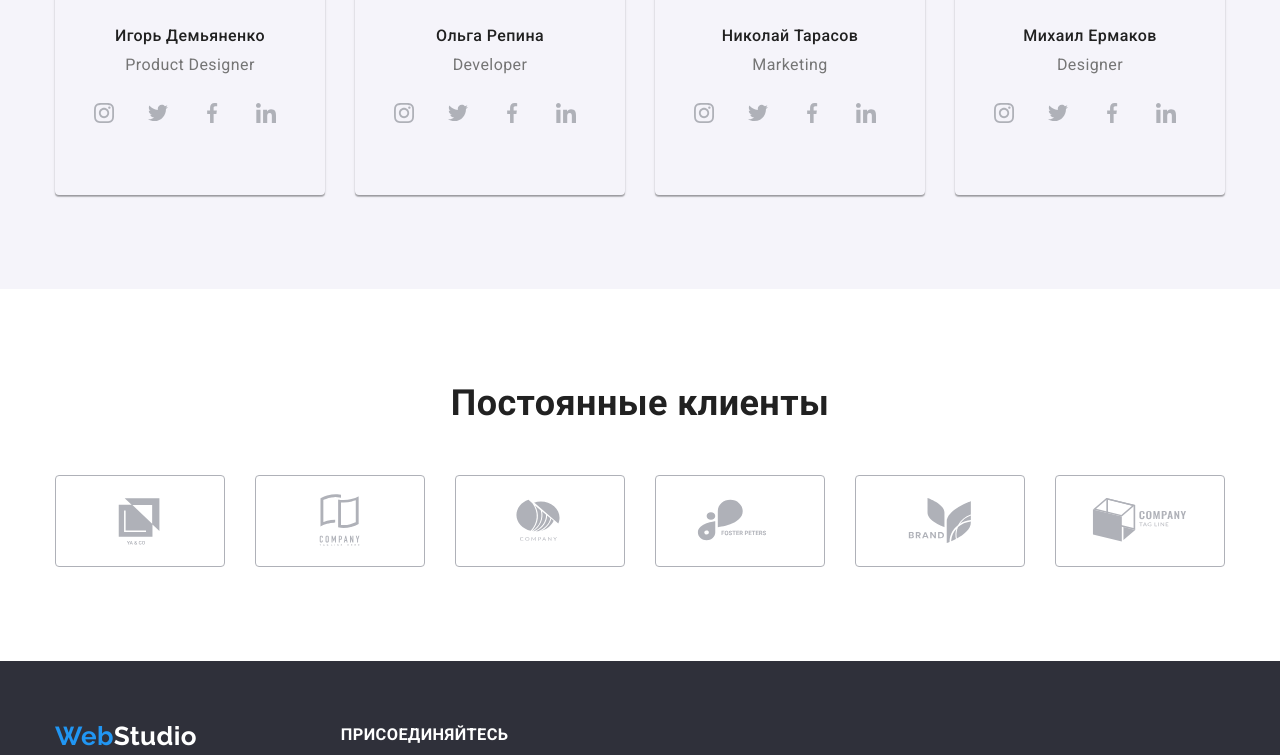
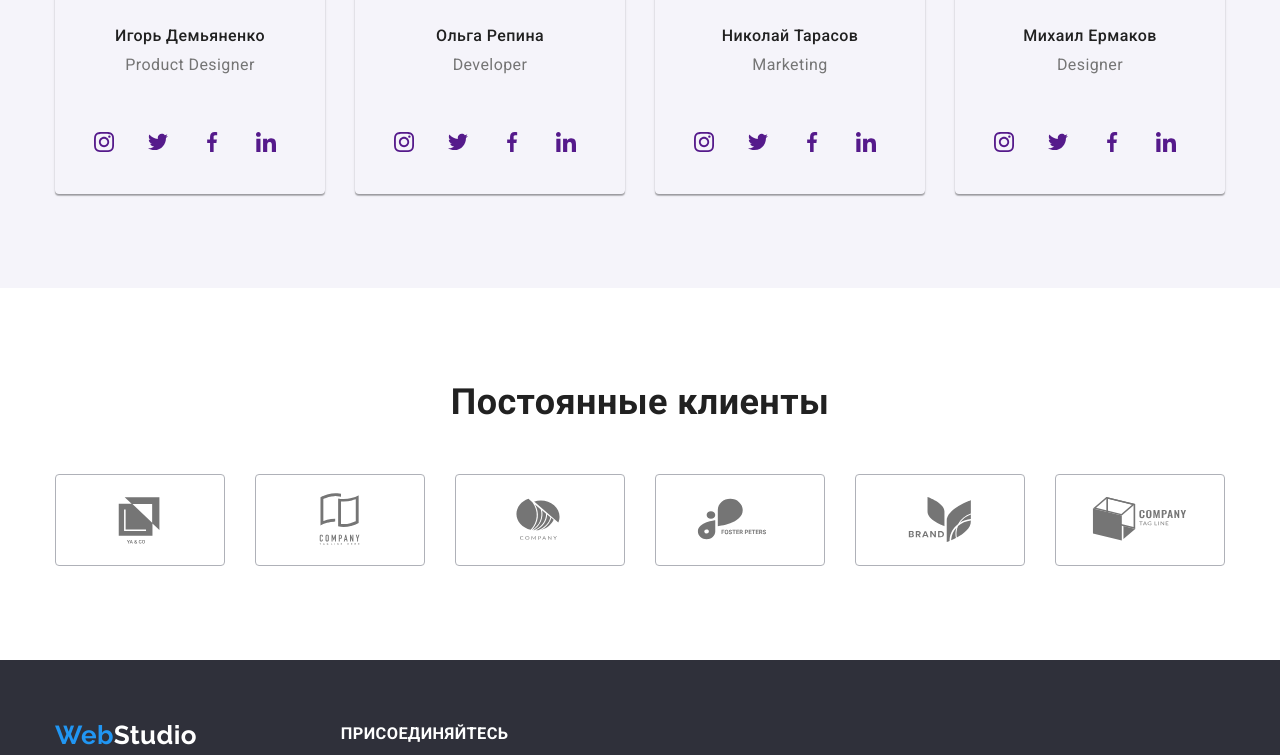
Before and after one commit to AndriiLendiel/goit-markup-hw-08, a plain HTML site: page index.html in a window 1280 px wide. Shown: the part 2045-2800 px from the top of the page. Drawn offline with nearby package versions, Linux system fonts and the light colour scheme.

Commit message:
Add files via upload

```diff
--- a/css/styles.css
+++ b/css/styles.css
@@ -52,15 +52,33 @@ color: var(--active-color);}
 }
 .contacts-link {
 color: var(--main-color);
-
+display: inline-block;
 }
 
 .contacts-link:hover,
 .site-link:hover,
 .contacts-link:focus,
-.site-link:focus {
-      color: var(--active-color);
-   }
+.site-link:focus
+{
+color: var(--active-color);
+}
+
+.envelope-item {
+   display: inline-block;
+   width: 16px;
+   height: 12px;
+   margin-right: 10px;
+   fill: currentColor;
+}
+
+.smartphone-item {
+   display: inline-block;
+   width: 10px;
+   height: 16px;
+   margin-right: 10px;
+   fill: currentColor
+
+}
 
 
 
@@ -405,31 +423,7 @@ img {
 
 /*                  HEADER */
 
-.envelope-item {
-   display: inline-block;
-   width: 16px;
-   height: 12px;
-   margin-right: 10px;
-   fill: var(--main-color)
-}
 
-.smartphone-item {
-   display: inline-block;
-   width: 10px;
-   height: 16px;
-   margin-right: 10px;
-   fill: var(--main-color);
-
-}
-
-.smartphone-item:hover,
-.smartphone-item:focus,
-.envelope-item:hover,
-.envelope-item:focus
-{
-   fill: var(--active-color);
-   cursor: pointer;
-}
 
 
 /*WHY WE*/
@@ -453,13 +447,12 @@ img {
 /*OUR TEAM */
 
 .social {
-   width: 206px;
    display: flex;
-   margin-top: 16px;
    align-content: center;
    justify-content: center;
+   margin-left: auto;
    margin-bottom: 30px;
-   margin-left: auto;
+   margin-top: 15px;
    margin-right: auto;
 }
 
@@ -472,28 +465,14 @@ img {
    margin-right: 10px;
    border-radius: 100%;
 }
-
-
-.social-back:hover,
-.social-back:focus {
-   background-color: var(--active-color);
-}
 .instagram,
 .twitter,
 .facebook,
 .linkedin {
-   fill: #AFB1B8;
-}
-
-svg {
-   display: flex;
-}
-.instagram:hover,
-.twitter:hover,
-.facebook:hover,
-.linkedin:hover {
-   fill: var(--white-color);
-   background-color: var(--active-color);
+fill: currentColor;
+display: flex;
+align-content: center;
+justify-content: center;
 }
 
 /*PERMANENT CLIENTS */
@@ -510,32 +489,25 @@ svg {
    border-radius: 4px;
    justify-content: center;
    align-items: center;
-
 }
-.partner-back:hover {
-   border-color: var(--active-color);
-}
-
-
 .client-item:last-child .partner-back {
 margin-right: 0px;
 }
-
-
 
 .partner-logo {
    display: flex;
    max-width: 100%;
    max-height: 100%;
-   fill:#AFB1B8;
+   fill:currentColor;
    align-content: center;
 }
+.partner-back:hover {
+   color: var(--active-color);
+   border: var(--active-color) 1px solid;
+   border-radius: 4px;
+}
 
-.partner-logo:hover,
-.partner-logo:focus {
-   fill: var(--active-color);
 
-}
 
 
 
@@ -568,3 +540,12 @@ margin-right: 0px;
    border-radius: 100%;
    background-color: rgba(255, 255, 255, 0.1)
 }
+
+/* PORTFOLIO */
+
+
+.portfolio-click:hover {
+   box-shadow: 0px 1px 1px rgba(0, 0, 0, 0.12),
+   0px 4px 4px rgba(0, 0, 0, 0.06),
+   1px 4px 6px rgba(0, 0, 0, 0.16);
+}
--- a/index.html
+++ b/index.html
@@ -32,18 +32,21 @@
                 </ul>
             </nav>
             <ul class="list contacts-nav">
-                <li class="item "><svg class="envelope-item">
+                <li class="item">
+                    <div class="click-header">
+
+                        <a class="link contacts-link" href="mailto:info@devstudio.com"><svg class="envelope-item">
                                 <use href="./images/icons.svg/symbol-defs1.svg#icon-envelope">
                                 </use>
                             </svg>
-                    <a class="link contacts-link" href="mailto:info@devstudio.com"> info@devstudio.com</a>
-
+                            info@devstudio.com</a>
+                    </div>
                 </li>
 
-                <li class="item "> <svg class="smartphone-item">
+                <li class="item ">
+                    <a class="link contacts-link" href="tel:+0961111111"><svg class="smartphone-item">
                             <use href="./images/icons.svg/symbol-defs1.svg#icon-smartphone"></use>
-                    </svg>
-                    <a class="link contacts-link" href="tel:+0961111111"> +38 096 111 11
+                        </svg> +38 096 111 11
                         11 </a>
                 </li>
             </ul>
@@ -139,162 +142,196 @@
                         <div class="text-team">
                             <h3 class="title-team">Игорь Демьяненко</h3>
                             <p lang="en" class="team-paragraph">Product Designer</p>
+                        </div>
+
+
                         <ul class="social list">
                             <li>
 
-                                    <div class="social-back"><a class="social-link" href="" target="_blank"
-                                            rel="noopener noreferrer"></a><svg class="instagram" width="20" height="20">
+                                <a class="social-link" href="" target="_blank" rel="noopener noreferrer">
+                                    <div class="social-back">
+                                        <svg class="instagram" width="20" height="20">
                                             <use href="./images/icons.svg/symbol-defs1.svg#icon-instagram">
 
                                             </use>
-                                        </svg></div>
+                                        </svg>
+                                    </div>
                                 </a>
 
+
                             </li>
-                                <li><a href="" target="_blank" rel="noopener noreferrer">
+                            <li><a class="social-link" href="" target="_blank" rel="noopener noreferrer">
                                     <div class="social-back"><svg class="twitter" width="20" height="20">
                                             <use href="./images/icons.svg/symbol-defs1.svg#icon-twitter">
 
                                             </use>
                                         </svg></div>
-                                    </a></li>
-                                <li><a href="" target="_blank" rel="noopener noreferrer">
+                                </a>
+                            </li>
+                            <li><a class="social-link" href="" target="_blank" rel="noopener noreferrer">
                                     <div class="social-back"><svg class="facebook" width="20" height="20">
                                             <use href="./images/icons.svg/symbol-defs1.svg#icon-facebook">
 
                                             </use>
                                         </svg></div>
-                                    </a></li>
-                                <li><a href="" target="_blank" rel="noopener noreferrer">
+                                </a>
+                            </li>
+                            <li><a class="social-link" href="" target="_blank" rel="noopener noreferrer">
                                     <div class="social-back"><svg class="linkedin" width="20" height="20">
                                             <use href="./images/icons.svg/symbol-defs1.svg#icon-linkedin">
-
                                             </use>
                                         </svg></div>
-                                    </a></li>
+                                </a>
+                            </li>
                         </ul>
-                        </div>
+
                     </li>
                     <li class="item card-item">
                         <img src="./images/developer.jpg" alt="Ольга Репина" width="270" height="260">
                         <div class="text-team">
                             <h3 class="title-team">Ольга Репина</h3>
                             <p lang="en" class="team-paragraph">Developer</p>
+                        </div>
                         <ul class="social list">
                             <li>
-                                    <a href="" target="_blank" rel="noopener noreferrer">
-                                        <div class="social-back"><svg class="instagram" width="20" height="20">
+
+                                <a class="social-link" href="" target="_blank" rel="noopener noreferrer">
+                                    <div class="social-back">
+                                        <svg class="instagram" width="20" height="20">
                                             <use href="./images/icons.svg/symbol-defs1.svg#icon-instagram">
 
                                             </use>
-                                            </svg></div>
+                                        </svg>
+                                    </div>
                                 </a>
 
+
                             </li>
-                                <li><a href="" target="_blank" rel="noopener noreferrer">
+                            <li><a class="social-link" href="" target="_blank" rel="noopener noreferrer">
                                     <div class="social-back"><svg class="twitter" width="20" height="20">
                                             <use href="./images/icons.svg/symbol-defs1.svg#icon-twitter">
 
                                             </use>
                                         </svg></div>
-                                    </a></li>
-                                <li><a href="" target="_blank" rel="noopener noreferrer">
+                                </a>
+                            </li>
+                            <li><a class="social-link" href="" target="_blank" rel="noopener noreferrer">
                                     <div class="social-back"><svg class="facebook" width="20" height="20">
                                             <use href="./images/icons.svg/symbol-defs1.svg#icon-facebook">
 
                                             </use>
                                         </svg></div>
-                                    </a></li>
-                                <li><a href="" target="_blank" rel="noopener noreferrer">
+                                </a>
+                            </li>
+                            <li><a class="social-link" href="" target="_blank" rel="noopener noreferrer">
                                     <div class="social-back"><svg class="linkedin" width="20" height="20">
                                             <use href="./images/icons.svg/symbol-defs1.svg#icon-linkedin">
-
                                             </use>
                                         </svg></div>
-                                    </a></li>
+                                </a>
+                            </li>
                         </ul>
-                        </div>
                     </li>
+
+
+
                     <li class="item card-item">
                         <img src="./images/marketing.jpg" alt="Николай Тарасов" width="270" height="260">
                         <div class="text-team">
                             <h3 class="title-team">Николай Тарасов</h3>
                             <p lang="en" class="team-paragraph">Marketing</p>
+                        </div>
                         <ul class="social list">
                             <li>
-                                    <a href="" target="_blank" rel="noopener noreferrer" width="20" height="20">
-                                        <div class="social-back"><svg class="instagram" width="20" height="20">
+
+                                <a class="social-link" href="" target="_blank" rel="noopener noreferrer">
+                                    <div class="social-back">
+                                        <svg class="instagram" width="20" height="20">
                                             <use href="./images/icons.svg/symbol-defs1.svg#icon-instagram">
 
                                             </use>
-                                            </svg></div>
+                                        </svg>
+                                    </div>
                                 </a>
 
+
                             </li>
-                                <li><a href="" target="_blank" rel="noopener noreferrer">
+                            <li><a class="social-link" href="" target="_blank" rel="noopener noreferrer">
                                     <div class="social-back"><svg class="twitter" width="20" height="20">
                                             <use href="./images/icons.svg/symbol-defs1.svg#icon-twitter">
 
                                             </use>
                                         </svg></div>
-                                    </a></li>
-                                <li><a href="" target="_blank" rel="noopener noreferrer">
+                                </a>
+                            </li>
+                            <li><a class="social-link" href="" target="_blank" rel="noopener noreferrer">
                                     <div class="social-back"><svg class="facebook" width="20" height="20">
                                             <use href="./images/icons.svg/symbol-defs1.svg#icon-facebook">
 
                                             </use>
                                         </svg></div>
-                                    </a></li>
-                                <li><a href="" target="_blank" rel="noopener noreferrer" width="20" height="20">
+                                </a>
+                            </li>
+                            <li><a class="social-link" href="" target="_blank" rel="noopener noreferrer">
                                     <div class="social-back"><svg class="linkedin" width="20" height="20">
                                             <use href="./images/icons.svg/symbol-defs1.svg#icon-linkedin">
-
                                             </use>
                                         </svg></div>
-                                    </a></li>
+                                </a>
+                            </li>
                         </ul>
-                        </div>
                     </li>
+
+
+
                     <li class="item card-item">
                         <img src="./images/designer1.jpg" alt="Михаил Ермаков" width="270" height="260">
                         <div class="text-team">
                             <h3 class="title-team">Михаил Ермаков</h3>
                             <p lang="en" class="team-paragraph">Designer</p>
+                        </div>
                         <ul class="social list">
                             <li>
-                                    <a href="" target="_blank" rel="noopener noreferrer">
-                                        <div class="social-back"><svg class="instagram" width="20" height="20">
+
+                                <a class="social-link" href="" target="_blank" rel="noopener noreferrer">
+                                    <div class="social-back">
+                                        <svg class="instagram" width="20" height="20">
                                             <use href="./images/icons.svg/symbol-defs1.svg#icon-instagram">
 
                                             </use>
-                                            </svg></div>
+                                        </svg>
+                                    </div>
                                 </a>
 
+
                             </li>
-                                <li><a href="" target="_blank" rel="noopener noreferrer">
+                            <li><a class="social-link" href="" target="_blank" rel="noopener noreferrer">
                                     <div class="social-back"><svg class="twitter" width="20" height="20">
                                             <use href="./images/icons.svg/symbol-defs1.svg#icon-twitter">
 
                                             </use>
                                         </svg></div>
-                                    </a></li>
-                                <li><a href="" target="_blank" rel="noopener noreferrer">
+                                </a>
+                            </li>
+                            <li><a class="social-link" href="" target="_blank" rel="noopener noreferrer">
                                     <div class="social-back"><svg class="facebook" width="20" height="20">
                                             <use href="./images/icons.svg/symbol-defs1.svg#icon-facebook">
 
                                             </use>
                                         </svg></div>
-                                    </a></li>
-                                <li><a href="" target="_blank" rel="noopener noreferrer">
+                                </a>
+                            </li>
+                            <li><a class="social-link" href="" target="_blank" rel="noopener noreferrer">
                                     <div class="social-back"><svg class="linkedin" width="20" height="20">
                                             <use href="./images/icons.svg/symbol-defs1.svg#icon-linkedin">
-
                                             </use>
                                         </svg></div>
-                                    </a></li>
+                                </a>
+                            </li>
                         </ul>
-                        </div>
                     </li>
+
+
                 </ul>
             </div>
         </section>
@@ -304,58 +341,73 @@
                 <h2 class="section-title">Постоянные клиенты</h2>
                 <ul class="client-list list">
                     <li class="client-item">
-                        <div class="partner-back"> <a href="" target="_blank" rel="noopener noreferrer">
+
+                        <a class="partner-link link" href="" target="_blank" rel="noopener noreferrer">
+                            <div class="partner-back">
+
                                 <svg class="partner-logo" width="106" height="60">
-                                    <use href="./images/icons.svg/symbol-defs1.svg#icon-logo-5">
+                                    <use href="./images/icons.svg/symbol-defs1.svg#icon-logo-5"></use>
+                                </svg>
 
-                                    </use>
-                                </svg></div>
+                            </div>
                         </a>
+
 
                     </li>
                     <li class="client-item">
-                        <div class="partner-back"><a href="" target="_blank" rel="noopener noreferrer">
+                        <a class="partner-link link" href="" target="_blank" rel="noopener noreferrer">
+                            <div class="partner-back">
+
                                 <svg class="partner-logo" width="106" height="60">
                                     <use href="./images/icons.svg/symbol-defs1.svg#icon-logo-4">
 
                                     </use>
-                                </svg></div>
+                                </svg>
+                            </div>
                         </a>
                     </li>
                     <li class="client-item">
-                        <div class="partner-back"> <a href="" target="_blank" rel="noopener noreferrer">
+                        <a class="partner-link link" href="" target="_blank" rel="noopener noreferrer">
+                            <div class="partner-back">
                                 <svg class="partner-logo" width="106" height="60">
                                     <use href="./images/icons.svg/symbol-defs1.svg#icon-logo-3">
 
                                     </use>
-                                </svg></div>
+                                </svg>
+                            </div>
                         </a>
                     </li>
                     <li class="client-item">
-                        <div class="partner-back"><a href="" target="_blank" rel="noopener noreferrer">
+                        <a class="partner-link link" href="" target="_blank" rel="noopener noreferrer">
+                            <div class="partner-back">
                                 <svg class="partner-logo" width="106" height="60">
                                     <use href="./images/icons.svg/symbol-defs1.svg#icon-logo-2">
 
                                     </use>
-                                </svg></div>
+                                </svg>
+                            </div>
                         </a>
                     </li>
                     <li class="client-item">
-                        <div class="partner-back"><a href="" target="_blank" rel="noopener noreferrer">
+                        <a class="partner-link link" href="" target="_blank" rel="noopener noreferrer">
+                            <div class="partner-back">
                                 <svg class="partner-logo" width="106" height="60">
                                     <use href="./images/icons.svg/symbol-defs1.svg#icon-logo-1">
 
                                     </use>
-                                </svg></div>
+                                </svg>
+                            </div>
                         </a>
                     </li>
                     <li class="client-item">
-                        <div class="partner-back"><a href="" target="_blank" rel="noopener noreferrer">
+                        <a class="partner-link link" href="" target="_blank" rel="noopener noreferrer">
+                            <div class="partner-back">
                                 <svg class="partner-logo" width="106" height="60">
                                     <use href="./images/icons.svg/symbol-defs1.svg#icon-logo">
 
                                     </use>
-                                </svg></div>
+                                </svg>
+                            </div>
                         </a>
                     </li>
                 </ul>
```
Also changed, not shown: portfolio.html (+8 -8 lines). Lines whose indentation alone changed are shown as unchanged.
